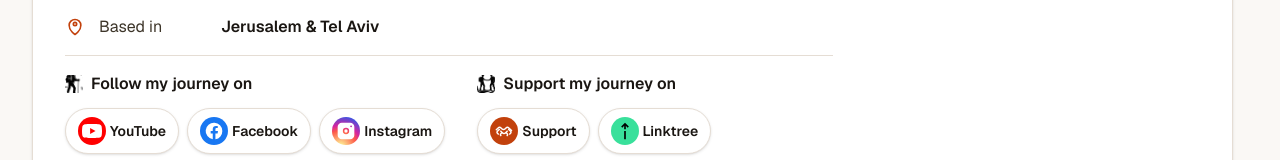
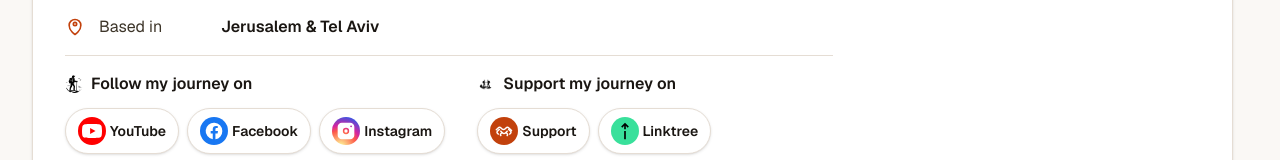
Before and after one commit to Ponzee/zahi-tours, a Next.js app: page /contact in a window 1280 px wide. Shown: the part 325-485 px from the top of the page. Built offline with nearby package versions, Linux system fonts and the light colour scheme; no server answers.

Commit message:
ui(contact): remove auto-zoom for heading icons

```diff
--- a/app/contact/page.tsx
+++ b/app/contact/page.tsx
@@ -64,18 +64,14 @@ export default function ContactPage() {
                   {/* Follow */}
                   <div className="min-w-0 flex flex-col items-start">
                     <p className="font-semibold text-[#1a1612] text-left inline-flex items-center gap-2">
-                      <span
-                        className="h-[18px] w-[18px] overflow-hidden rounded-[4px] bg-transparent"
-                        aria-hidden="true"
-                      >
                       <img
                         src="/icons/follow_journey.webp"
                         alt=""
                         width={18}
                         height={18}
-                          className="h-full w-full object-cover origin-center scale-[1.6]"
+                        className="h-[18px] w-[18px] object-contain"
+                        aria-hidden="true"
                       />
-                      </span>
                       Follow my journey on
                     </p>
                     <div className="mt-3 flex flex-wrap sm:flex-nowrap items-center justify-start gap-2">
@@ -145,18 +141,14 @@ export default function ContactPage() {
                   {/* Support */}
                   <div className="min-w-0 flex flex-col items-start">
                     <p className="font-semibold text-[#1a1612] text-left inline-flex items-center gap-2">
-                      <span
-                        className="h-[18px] w-[18px] overflow-hidden rounded-[4px] bg-transparent"
-                        aria-hidden="true"
-                      >
                       <img
                         src="/icons/support_journey.webp"
                         alt=""
                         width={18}
                         height={18}
-                          className="h-full w-full object-cover origin-center scale-[1.6]"
+                        className="h-[18px] w-[18px] object-contain"
+                        aria-hidden="true"
                       />
-                      </span>
                       Support my journey on
                     </p>
                     <div className="mt-3 flex flex-wrap sm:flex-nowrap items-center justify-start gap-2">
```
Lines whose indentation alone changed are shown as unchanged.
